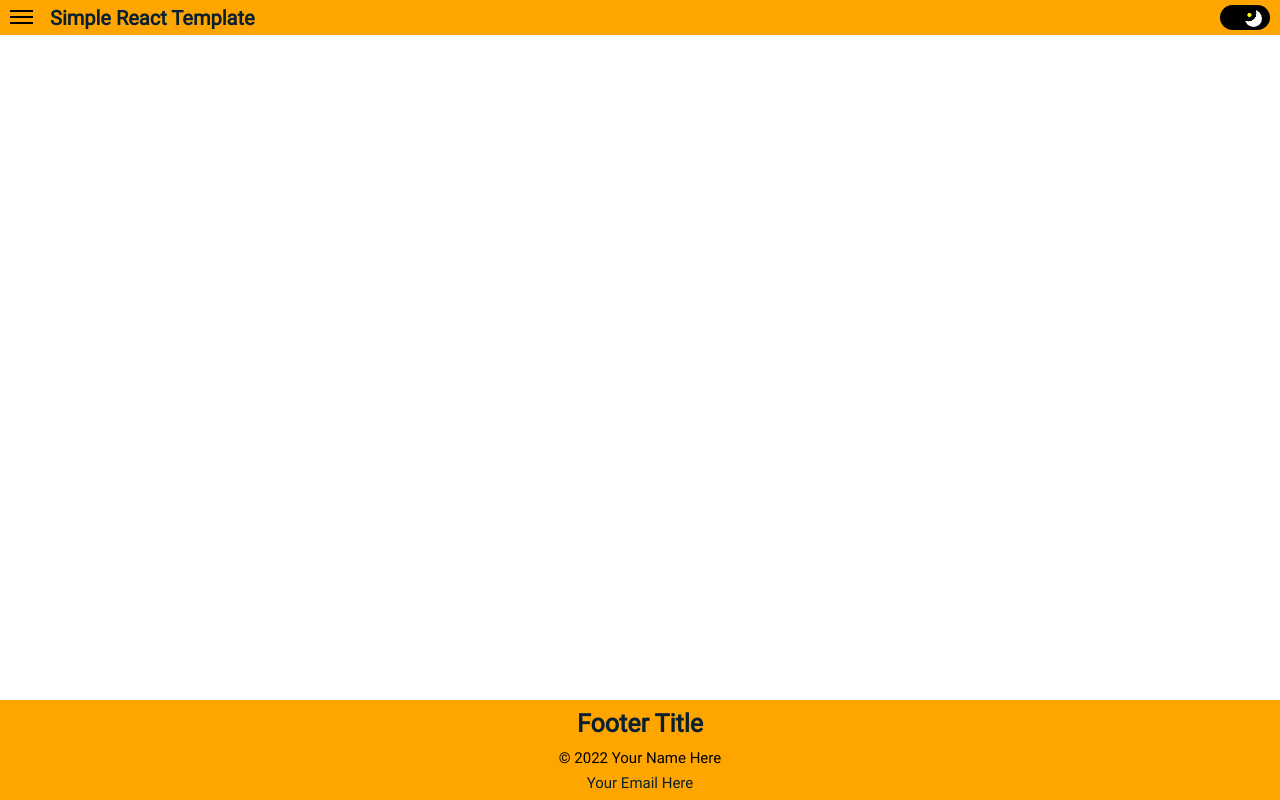
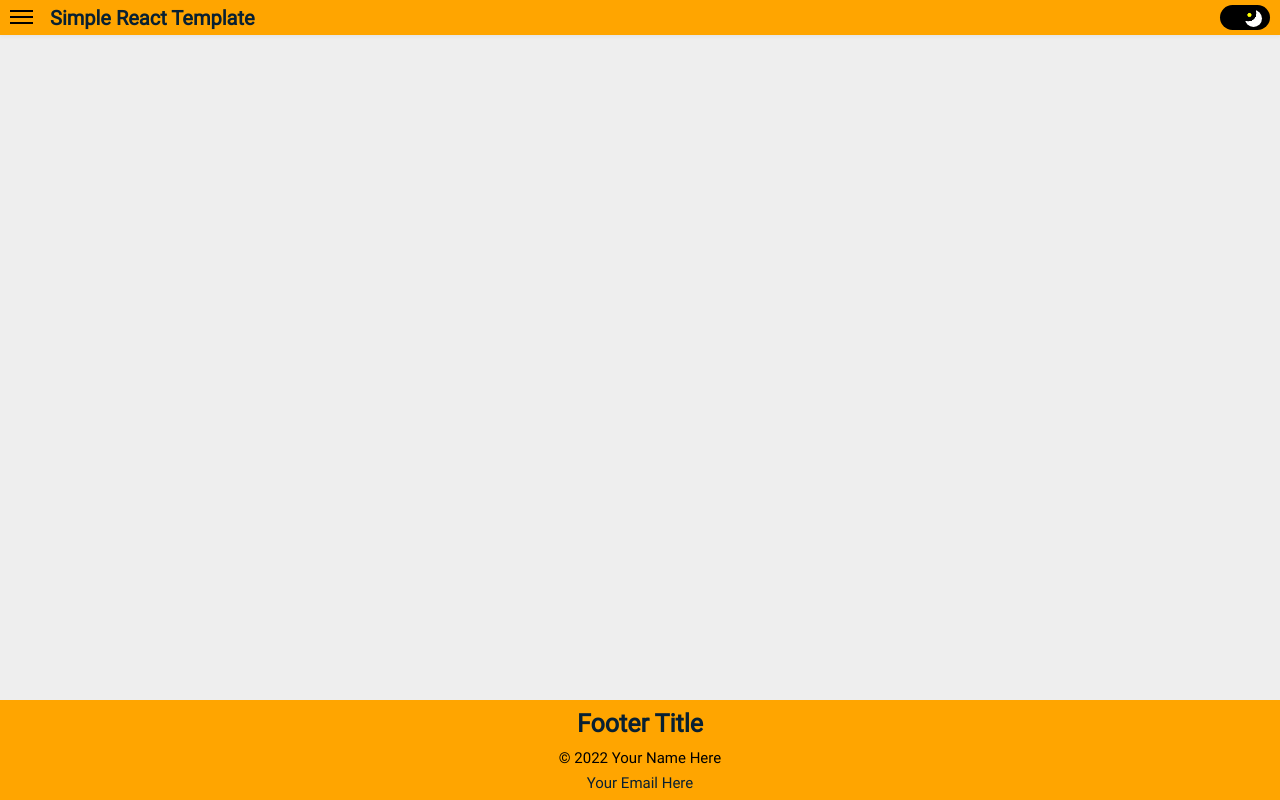
Before and after one commit to maxponmar/simple-react-template, a React (Create React App) app: page / in a window 1280 px wide. Built offline with nearby package versions, Linux system fonts and the light colour scheme.

Commit message:
Global Styles Updated
- Added smooth scroll behaviour.
- Body background and text colors changed to math light or dark theme.

```diff
--- a/src/index.css
+++ b/src/index.css
@@ -46,11 +46,14 @@
 
 html {
   font-size: 62.5%;
+  scroll-behavior: smooth;
 }
 
 body {
   font-family: "Roboto", sans-serif;
   font-weight: 500;
   line-height: 1.7;
-  color: #000;
+
+  color: var(--color-text);
+  background-color: var(--color-background);
 }
```
